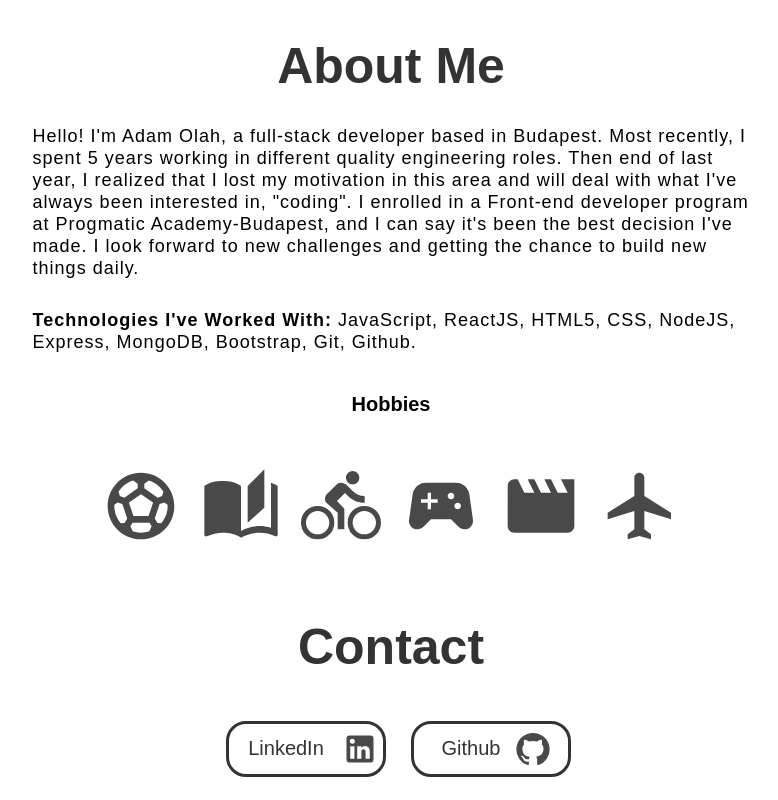
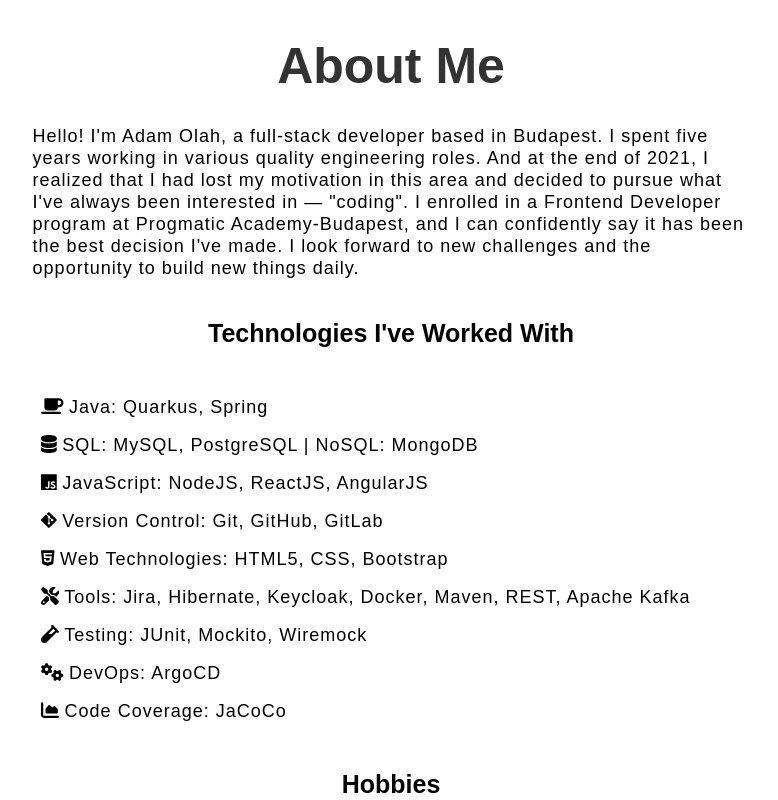
Before and after one commit to olah-adam93/Portfolio, a React (Create React App) app: page / in a window 1280 px wide. Shown: the part 3440-4240 px from the top of the page, without its empty margins (249-1027 px from the left). Built offline with nearby package versions, Linux system fonts and the light colour scheme.

Commit message:
Updated professional summary and personal infos

```diff
--- a/src/App.js
+++ b/src/App.js
@@ -1,22 +1,22 @@
-import './App.css';
-import React from 'react';
-import Navbar from './Components/Navbar/Navbar';
-import Welcome from './Components/Welcome/Welcome';
-import Portfolio from './Components/Portfolio/Projects';
-import About from './Components/About/About';
-import Contact from './Components/Contact/Contact';
+import "./App.css";
+import React from "react";
+import Navbar from "./Components/Navbar/Navbar";
+import Welcome from "./Components/Welcome/Welcome";
+import Portfolio from "./Components/Portfolio/Projects";
+import About from "./Components/About/About";
+import Contact from "./Components/Contact/Contact";
 
 function App() {
   return (
     <div>
       <Navbar />
-      <div className='App'>
-        <Welcome title='Welcome' subtitle='Welcome' id='welcome' />
-        <Portfolio title='Portfolio' subtitle='Portfolio' id='portfolio' />
-        <About title='About' subtitle='About' id='about' className='fullpage' />
-        <Contact title='Contact' subtitle='Contact' id='contact' />
+      <div className="App">
+        <Welcome title="Welcome" subtitle="Welcome" id="welcome" />
+        <Portfolio title="Portfolio" subtitle="Portfolio" id="portfolio" />
+        <About title="About" subtitle="About" id="about" className="fullpage" />
+        <Contact title="Contact" subtitle="Contact" id="contact" />
       </div>
-      <footer>© 2022 Adam Olah.</footer>
+      <footer>© 2024 Adam Olah.</footer>
     </div>
   );
 }
--- a/src/Components/About/About.css
+++ b/src/Components/About/About.css
@@ -2,8 +2,9 @@
   margin-bottom: 2rem;
 }
 
+.about-h3,
 .hobbies-h3 {
-  font-size: 2rem;
+  font-size: 2.5rem;
   margin: 4rem auto;
 }
 
@@ -55,3 +56,18 @@
   line-height: 2.2rem;
   letter-spacing: 0.1rem;
 }
+
+.about-skills-container ul {
+  width: 70%;
+  text-align: left;
+  font-size: 1.8rem;
+  margin: 2rem auto;
+  line-height: 2.2rem;
+  letter-spacing: 0.1rem;
+  display: flex;
+  flex-direction: column;
+}
+
+.about-skills-container ul li {
+  margin: 0;
+}
--- a/src/Components/About/About.js
+++ b/src/Components/About/About.js
@@ -1,41 +1,85 @@
-import React from 'react';
-import './About.css';
-import SportsSoccerIcon from '@mui/icons-material/SportsSoccer';
-import AutoStoriesIcon from '@mui/icons-material/AutoStories';
-import DirectionsBikeIcon from '@mui/icons-material/DirectionsBike';
-import SportsEsportsIcon from '@mui/icons-material/SportsEsports';
-import FlightIcon from '@mui/icons-material/Flight';
-import MovieIcon from '@mui/icons-material/Movie';
+import React from "react";
+import "./About.css";
+import SportsSoccerIcon from "@mui/icons-material/SportsSoccer";
+import AutoStoriesIcon from "@mui/icons-material/AutoStories";
+import DirectionsBikeIcon from "@mui/icons-material/DirectionsBike";
+import SportsEsportsIcon from "@mui/icons-material/SportsEsports";
+import FlightIcon from "@mui/icons-material/Flight";
+import MovieIcon from "@mui/icons-material/Movie";
+import { FontAwesomeIcon } from "@fortawesome/react-fontawesome";
+import {
+  faDatabase,
+  faTools,
+  faVial,
+  faCogs,
+  faCoffee,
+  faChartArea,
+} from "@fortawesome/free-solid-svg-icons";
+import { faJs, faGitAlt, faHtml5 } from "@fortawesome/free-brands-svg-icons";
 
 const About = (props) => {
   return (
     <div id={props.id}>
       <h1>About Me</h1>
-      <div className='about-text'>
-        <p className='about-p'>
-          Hello! I'm Adam Olah, a full-stack developer based in Budapest. Most recently, I
-          spent 5 years working in different quality engineering roles. Then end of last
-          year, I realized that I lost my motivation in this area and will deal with what
-          I've always been interested in, "coding". I enrolled in a Front-end developer
-          program at Progmatic Academy-Budapest, and I can say it's been the best decision
-          I've made. I look forward to new challenges and getting the chance to build new
-          things daily.
+      <div className="about-text">
+        <p className="about-p">
+          Hello! I'm Adam Olah, a full-stack developer based in Budapest. I
+          spent five years working in various quality engineering roles. And at
+          the end of 2021, I realized that I had lost my motivation in this area
+          and decided to pursue what I've always been interested in — "coding".
+          I enrolled in a Frontend Developer program at Progmatic
+          Academy-Budapest, and I can confidently say it has been the best
+          decision I've made. I look forward to new challenges and the
+          opportunity to build new things daily.
         </p>
-        <p className='about-p skills'>
-          <strong>Technologies I've Worked With:</strong> JavaScript, ReactJS, HTML5, CSS,
-          NodeJS, Express, MongoDB, Bootstrap, Git, Github.
-        </p>
+        <div className="about-skills-container">
+          <h3 className="about-h3">Technologies I've Worked With</h3>
+          <ul>
+            <li>
+              <FontAwesomeIcon icon={faCoffee} /> Java: Quarkus, Spring
+            </li>
+            <li>
+              <FontAwesomeIcon icon={faDatabase} /> SQL: MySQL, PostgreSQL |
+              NoSQL: MongoDB
+            </li>
+            <li>
+              <FontAwesomeIcon icon={faJs} /> JavaScript: NodeJS, ReactJS,
+              AngularJS
+            </li>
+            <li>
+              <FontAwesomeIcon icon={faGitAlt} /> Version Control: Git, GitHub,
+              GitLab
+            </li>
+            <li>
+              <FontAwesomeIcon icon={faHtml5} /> Web Technologies: HTML5, CSS,
+              Bootstrap
+            </li>
+            <li>
+              <FontAwesomeIcon icon={faTools} /> Tools: Jira, Hibernate,
+              Keycloak, Docker, Maven, REST, Apache Kafka
+            </li>
+            <li>
+              <FontAwesomeIcon icon={faVial} /> Testing: JUnit, Mockito,
+              Wiremock
+            </li>
+            <li>
+              <FontAwesomeIcon icon={faCogs} /> DevOps: ArgoCD
+            </li>
+            <li>
+              <FontAwesomeIcon icon={faChartArea} /> Code Coverage: JaCoCo
+            </li>
+          </ul>
+        </div>
       </div>
-
-      <h3 className='hobbies-h3'>Hobbies</h3>
-      <div className='hobbies-div'>
-        <div className='hobbies-container'>
-          <SportsSoccerIcon className='icon-hb' />
-          <AutoStoriesIcon Icon className='icon-hb' />
-          <DirectionsBikeIcon className='icon-hb' />
-          <SportsEsportsIcon className='icon-hb' />
-          <MovieIcon className='icon-hb' />
-          <FlightIcon className='icon-hb' />
+      <h3 className="hobbies-h3">Hobbies</h3>
+      <div className="hobbies-div">
+        <div className="hobbies-container">
+          <SportsSoccerIcon className="icon-hb" />
+          <AutoStoriesIcon Icon className="icon-hb" />
+          <DirectionsBikeIcon className="icon-hb" />
+          <SportsEsportsIcon className="icon-hb" />
+          <MovieIcon className="icon-hb" />
+          <FlightIcon className="icon-hb" />
         </div>
       </div>
     </div>
--- a/src/Components/Welcome/Welcome.js
+++ b/src/Components/Welcome/Welcome.js
@@ -1,23 +1,27 @@
-import React from 'react';
-import image from './linkedinPhoto.jpg';
-import Typed from 'react-typed';
-import './Welcome.css';
+import React from "react";
+import image from "./linkedinPhoto.jpg";
+import Typed from "react-typed";
+import "./Welcome.css";
 
 const Welcome = (props) => {
   return (
-    <div id={props.id} className='fullpage'>
-      <div className='welcome-container'>
-        <section className='welcome-image'>
-          <img src={image} alt='linkedinPhoto' className='linkedinPhoto' />
+    <div id={props.id} className="fullpage">
+      <div className="welcome-container">
+        <section className="welcome-image">
+          <img src={image} alt="linkedinPhoto" className="linkedinPhoto" />
         </section>
-        <section className='welcome-text'>
-          <div className='text-div'>
+        <section className="welcome-text">
+          <div className="text-div">
             <h2>Welcome! My name is</h2>
-            <h1 className='welcome-h1'>Adam Olah</h1>
-            <h2 className='welcome-h2'>
+            <h1 className="welcome-h1">Adam Olah</h1>
+            <h2 className="welcome-h2">
               <span>I'm a </span>
-              <h3 class='welcome-h3'>
-                <Typed strings={['Software', 'Front-end', 'Web']} typeSpeed={120} loop />
+              <h3 class="welcome-h3">
+                <Typed
+                  strings={["Software", "Full-stack", "Web"]}
+                  typeSpeed={120}
+                  loop
+                />
               </h3>
               <p>developer</p>
             </h2>
```
